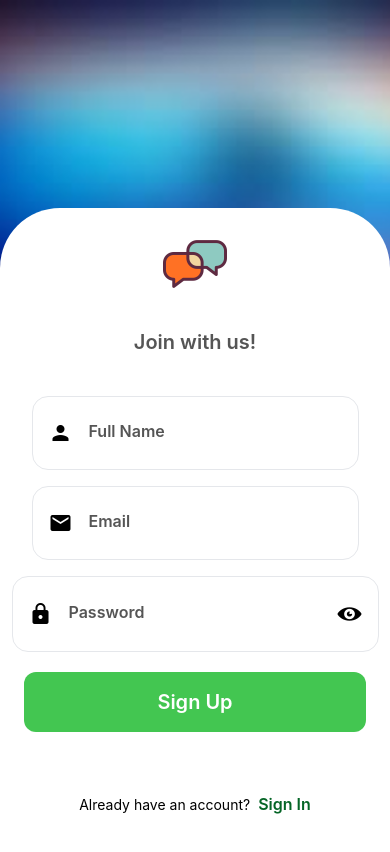
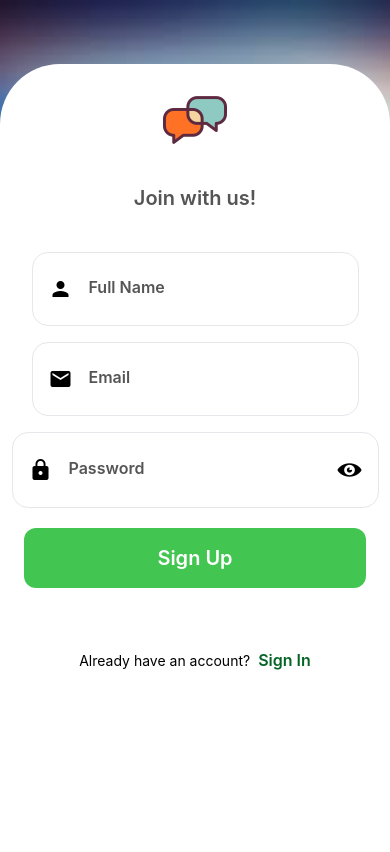
Before and after one commit to shafqat007/Incog_app, a React Native app: screen /SignUpScreen in a window 390 px wide. Shown: the top 852 px of the page. Built offline with nearby package versions, Linux system fonts and the light colour scheme; no server answers.

Commit message:
datasending

```diff
--- a/screens/ChatScreen.jsx
+++ b/screens/ChatScreen.jsx
@@ -64,7 +64,7 @@ const ChatScreen = ({ route }) => {
 
   return (
     <View className="flex-1">
-      <View className="w-full bg-primary px-4 py-6 flex-[0.2]">
+      <View className="w-full bg-primary px-4 py-6 flex-[0.30]">
         <View className="flex-row items-center justify-between w-full px-4 py-12">
           {/*go back*/}
           <TouchableOpacity onPress={() => navigation.goBack()}>
@@ -157,10 +157,18 @@ const ChatScreen = ({ route }) => {
                             className="w-10 h-10 rounded-full"
                             resizeMode="cover"
                             source={{ uri: msg.user.photoURL }}
-                          /> */}
+                          />
+
+                            <Text className="text-gray-black text-base font-semibold capitalize">
+                {profileName}
+              </Text>*/}
+
 
                           {/*text here*/}
                           <View className="m-1">
+                          <Text className="ext-[12px] text-black font-semibold capitalize">
+                {msg.user.fullName}
+              </Text>
                             <View className="bg-gray-200 rounded-2xl px-4 py-2 flex-row items-center justify-center">
                               <Text className="text-base text-primaryText font-semibold">
                                 {msg.message}
--- a/screens/LoginScreen.jsx
+++ b/screens/LoginScreen.jsx
@@ -71,7 +71,7 @@ const LoginScreen = () => {
         style={{ width: screenWidth }}
       />
 
-      <View className="w-full h-full bg-white rounded-tl-[60px] rounded-tr-[60px] -mt-44 flex items-center justify-start py-6 px-6 space-y-6">
+      <View className="w-full h-full bg-white rounded-tl-[60px] rounded-tr-[60px] -mt-60 flex items-center justify-start py-6 px-6 space-y-6">
         <Image source={Logo} resizeMode="contain" className="h-16 w-16" />
         <Text className="py-2 text-primaryText text-xl font-semibold">
           Welcome Back!
--- a/screens/SignUpScreen.jsx
+++ b/screens/SignUpScreen.jsx
@@ -41,7 +41,7 @@ const SignUpScreen = () => {
         className="h-96"
         style={{ width: screenWidth }}
       />
-      <View className="w-full h-full bg-white  rounded-tl-[60px] rounded-tr-[60px] -mt-44 flex items-center justify-staret py-6 px-6 space-y-6">
+      <View className="w-full h-full bg-white  rounded-tl-[60px] rounded-tr-[60px] -mt-80 flex items-center justify-start py-6 px-6 space-y-6">
         {/* Main Container */}
         <Image source={Logo} resizeMode="contain" className="h-16 w-16" />
         <Text className="py-2 text-primaryText text-xl font-semibold">
```
